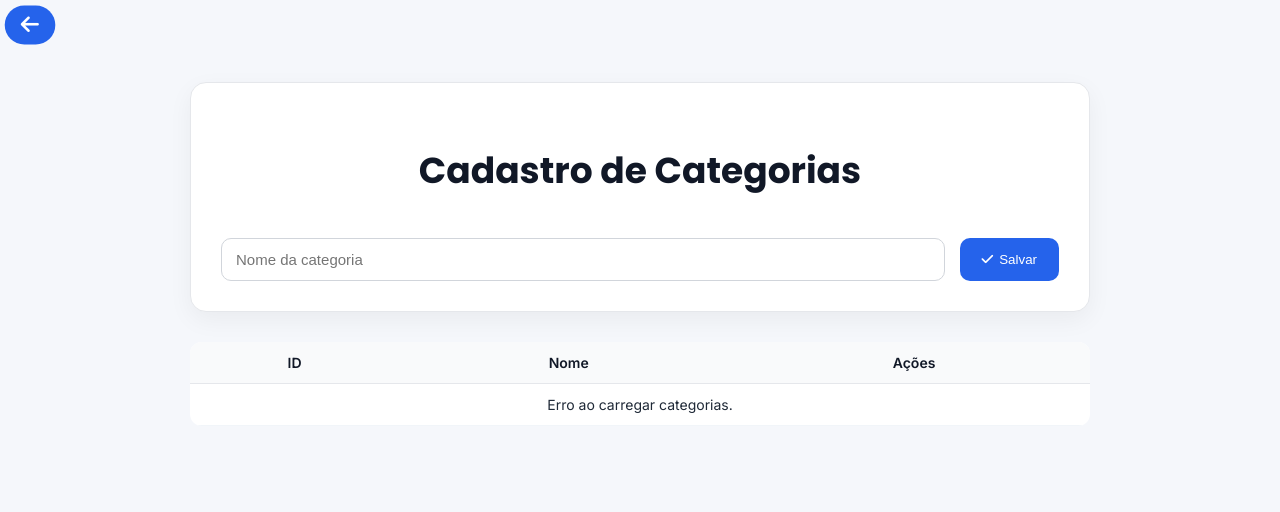
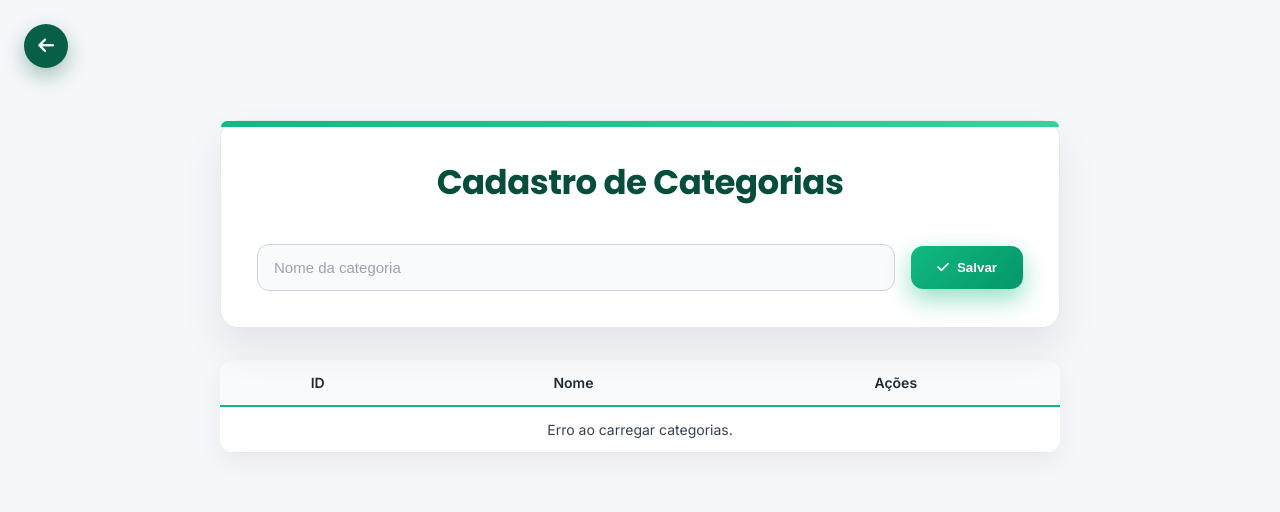
Before and after one commit to beatrizbramont/Exerc-cios-python, a Flask app: page /categorias in a window 1280 px wide. Shown: the top 512 px of the page. Run offline with Flask 3, Linux system fonts and the light colour scheme; data that the repository does not hold is empty.

Commit message:
Fix: atualizando cor do frontend (em busca da cor perfeita)

```diff
--- a/static/css/categorias.css
+++ b/static/css/categorias.css
@@ -1,171 +1,210 @@
+/* RESET */
+* {
+    margin: 0;
+    padding: 0;
+    box-sizing: border-box;
+}
+
+/* BODY */
 body {
-    background: #F5F7FB;
+    background: #F5F7FA;
     color: #1F2937;
     font-family: 'Inter', sans-serif;
 }
 
-/* Botão voltar */
+/* BOTÃO VOLTAR */
 .btn-voltar {
-    display: inline-flex;
+    position: fixed;
+    top: 24px;
+    left: 24px;
+
+    width: 44px;
+    height: 44px;
+
+    display: flex;
     align-items: center;
-    gap: 8px;
-    padding: 8px 14px;
-    background-color: #2563EB;
+    justify-content: center;
+
+    background-color: #065F46;
     color: #fff;
-    border: none;
-    border-radius: 999px;
-    cursor: pointer;
+
+    border-radius: 50%;
     text-decoration: none;
-    transition: background-color 0.3s, transform 0.2s;
-    transform: scale(1.15);
+
+    box-shadow: 0 8px 20px rgba(6, 95, 70, 0.35);
+    transition: transform 0.2s ease, background 0.2s ease;
 }
 
 .btn-voltar:hover {
-    background-color: #1D4ED8;
-    transform: translateX(-3px) scale(1.15);
+    background-color: #064E3B;
+    transform: translateX(-4px);
 }
 
 .btn-voltar i {
     font-size: 18px;
 }
 
-/* Layout */
+/* CONTAINER */
 .container {
-    max-width: 900px;
-    margin: 40px auto;
+    max-width: 880px;
+    margin: 120px auto 60px;
     padding: 0 20px;
     display: flex;
     flex-direction: column;
-    gap: 30px;
+    gap: 32px;
 }
 
-/* Card */
+/* CARD PRINCIPAL */
 .card {
     background: #FFFFFF;
-    padding: 30px;
-    border-radius: 16px;
+    padding: 36px;
+    border-radius: 18px;
     border: 1px solid #E5E7EB;
-    box-shadow: 0 8px 25px rgba(0,0,0,0.05);
+    box-shadow: 0 20px 40px rgba(0,0,0,0.08);
+    position: relative;
 }
 
+/* DETALHE SUPERIOR */
+.card::before {
+    content: "";
+    position: absolute;
+    top: 0;
+    left: 0;
+    height: 6px;
+    width: 100%;
+    background: linear-gradient(90deg, #10B981, #34D399);
+    border-radius: 18px 18px 0 0;
+}
+
+/* TÍTULO */
 .card h1 {
     font-family: 'Poppins', sans-serif;
     text-align: center;
-    margin-bottom: 40px;
-    font-size: 36px;
-    color: #111827;
+    margin-bottom: 36px;
+    font-size: 34px;
+    color: #064E3B;
+    letter-spacing: -0.5px;
 }
 
-/* Form */
+/* FORM */
 form {
     display: flex;
-    gap: 15px;
+    gap: 16px;
+    align-items: center;
 }
 
+/* INPUT */
 input {
     flex: 1;
-    padding: 12px 14px;
-    border-radius: 10px;
+    padding: 14px 16px;
+    border-radius: 12px;
     border: 1px solid #D1D5DB;
     font-size: 15px;
     outline: none;
+    background: #F9FAFB;
+    transition: border 0.2s ease, box-shadow 0.2s ease;
+}
+
+input::placeholder {
+    color: #9CA3AF;
 }
 
 input:focus {
-    border-color: #2563EB;
+    border-color: #10B981;
+    box-shadow: 0 0 0 4px rgba(16,185,129,0.18);
 }
 
-/* Botões */
+/* BOTÃO SALVAR */
 button {
-    padding: 12px 22px;
+    padding: 14px 26px;
+    border-radius: 12px;
+    border: none;
+    cursor: pointer;
+
+    background: linear-gradient(135deg, #10B981, #059669);
+    color: white;
+
+    font-weight: 600;
+    display: flex;
+    align-items: center;
+    gap: 8px;
+
+    box-shadow: 0 10px 24px rgba(16,185,129,0.45);
+    transition: transform 0.2s ease, box-shadow 0.2s ease;
+}
+
+button:hover {
+    transform: translateY(-2px);
+    box-shadow: 0 14px 30px rgba(16,185,129,0.55);
+}
+
+table {
+    width: 100%;
+    background: #FFFFFF;
+    border-collapse: collapse;
+    font-size: 14px;
+    overflow: hidden;
+    border-radius: 14px;
+    box-shadow: 0 10px 26px rgba(0,0,0,0.06);
+}
+
+thead th {
+    text-align: center;
+    background: #F9FAFB;
+    padding: 14px;
+    color: #1F2937;
+    font-weight: 600;
+    border-bottom: 2px solid #10B981;
+}
+
+tbody td {
+    padding: 14px;
+    border-bottom: 1px solid #E5E7EB;
+    text-align: center;
+    color: #374151;
+}
+
+tbody tr:nth-child(even) {
+    background: #F9FAFB;
+}
+
+.nome-col {
+    font-weight: 500;
+    color: #064E3B;
+}
+
+.acoes-col {
+    width: 140px;
+}
+
+.btn-icon {
+    display: inline-flex;
+    align-items: center;
+    justify-content: center;
+
+    width: 38px;
+    height: 38px;
+
     border-radius: 10px;
     border: none;
     cursor: pointer;
-    background: #2563EB;
-    color: white;
-    font-weight: 500;
-    display: flex;
-    align-items: center;
-    gap: 6px;
-    transition: 0.2s ease;
+    margin-left: 8px;
+
+    transition: transform 0.15s ease, box-shadow 0.15s ease;
 }
 
-button:hover {
-    background: #1D4ED8;
+.btn-icon:hover {
+    transform: translateY(-2px);
 }
 
-/* Tabela */
-table {
-  width:100%;
-  background: #FFFFFF;
-  border-collapse:collapse;
-  font-size:14px;
-  overflow:hidden;
-  border-radius:12px;
-}
-
-thead th {
-  text-align:center;
-  background: #F9FAFB;
-  padding:12px 14px;
-  color:#111827;
-  font-weight:600;
-  border-bottom:1px solid #E5E7EB;
-}
-
-tbody td {
-  padding:12px 14px;
-  border-bottom:1px solid #F1F5F9;
-  vertical-align:middle;
-  text-align: center;
-}
-
-tbody tr:nth-child(even) {
-    background:#F9FAFB;
-}
-
-.nome-col {
-    font-weight:500;
-    color:#111827;
-}
-
-.acoes-col {
-    width:140px;
-    text-align:center;
-}
-
-/* Botões de ação */
-.btn-icon {
-  display:inline-flex;
-  align-items:center;
-  justify-content:center;
-  width:36px;
-  height:36px;
-  border-radius:8px;
-  border:none;
-  cursor:pointer;
-  margin-left:8px;
-  transition: background .12s ease, transform .12s ease;
-}
-
-.btn-icon i { font-size:14px; }
-
 .btn-edit {
-  background: #E0E7FF;
-  color: #3730A3;
-}
-
-.btn-edit:hover {
-    transform: translateY(-2px);
-    background:#C7D2FE;
+    background: #D1FAE5;
+    color: #065F46;
+    box-shadow: 0 6px 14px rgba(16,185,129,0.25);
 }
 
 .btn-delete {
-  background: #FEE2E2;
-  color: #B91C1C;
+    background: #FEE2E2;
+    color: #991B1B;
+    box-shadow: 0 6px 14px rgba(239,68,68,0.25);
 }
-
-.btn-delete:hover {
-    transform: translateY(-2px);
-    background:#FECACA;
-}
```
Also changed, not shown: static/css/style.css (+29 -22 lines).
